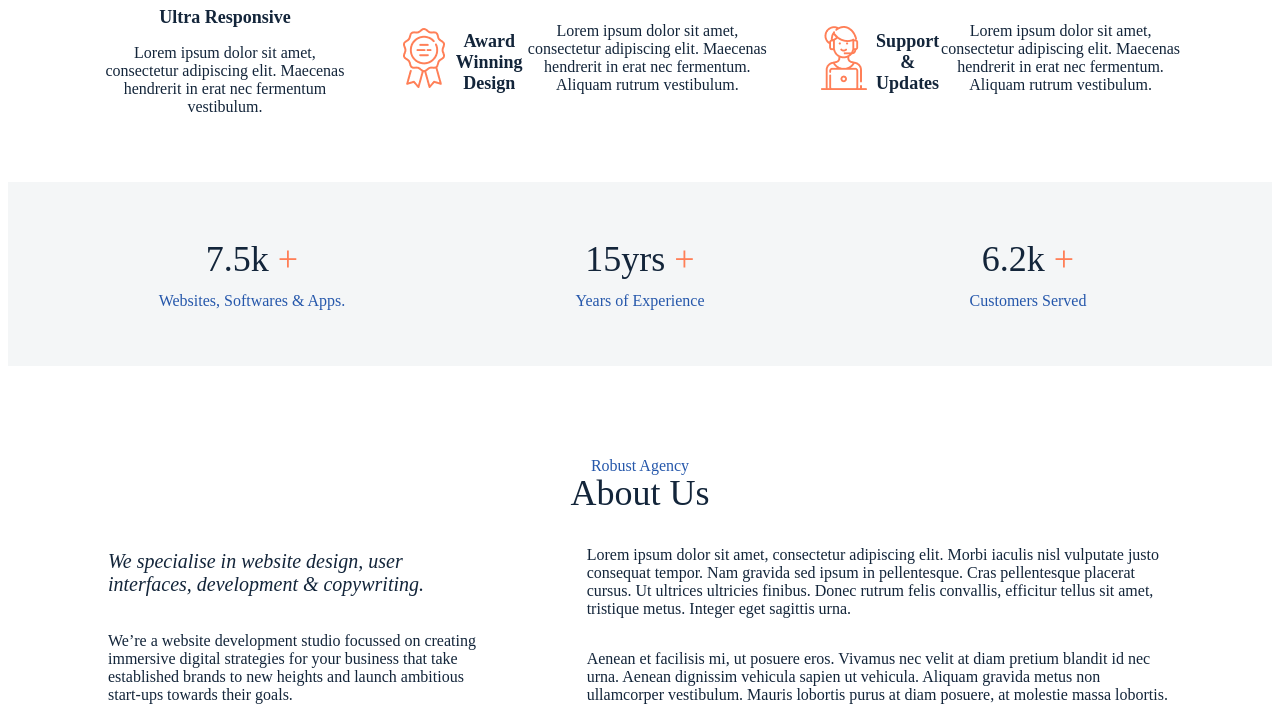
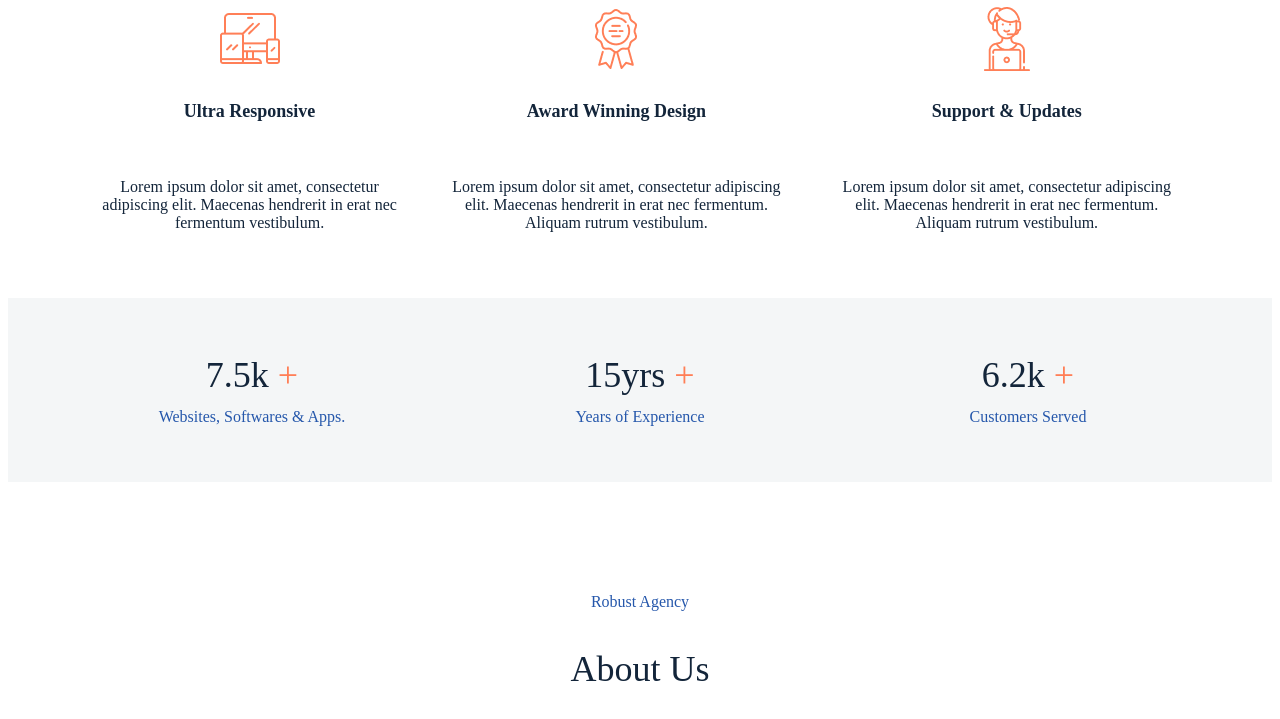
Before and after one commit to Luxlinna/Fluffy-agency-landing, a plain HTML site: page index.html in a window 1280 px wide. Shown: the part 744-1463 px from the top of the page. Drawn offline with Linux system fonts and the light colour scheme; a web font is replaced by a local one.

Commit message:
commit all

```diff
--- a/index.html
+++ b/index.html
@@ -23,7 +23,7 @@
         </div>
         <div class="header-block__container">
             <div class="header-block__container header-block__container--card">
-                <p class="header-block__container--card-color">An Agency That Helps You</p>
+                <p class="header-block__container--card-color p__padding">An Agency That Helps You</p>
                 <h1 class="header-block__container--card-title" style="padding-top: 10px;">Grow your Business</h1>
                 <p style="display: inline;">Build an award winning website that grows your business with the help of Last Door. Our 15+ years of experience in building websites have grown businesses of 1000+ clients.</p>
                 <button class="header-block__button" type="button">Get Your Free Consultation Now</button>
@@ -36,22 +36,22 @@
     <section class="service">
         <div class="service-title">
             <p class="service-title--color">Our Services</p>
-            <p class="service-title" style="display: inline;">Why choose Agency theme</p>
+            <p class="service-title p__padding">Why choose Agency theme</p>
         </div>
         <div class="service-block">
             <div class="service-block service-block__card">
                 <img src="./icon/icon-ultra-responsive.png" alt="icon-ultra-responsive" style="width: 64px;">
-                <b class="service-block__card--title">Ultra Responsive</b>
+                <b class="service-block__card--title p__padding">Ultra Responsive</b>
                 <p class="service-block__card--description">Lorem ipsum dolor sit amet, consectetur adipiscing elit. Maecenas hendrerit in erat nec fermentum vestibulum.</p>
             </div>
-            <div class="service-block agency-block__card">
+            <div class="service-block service-block__card">
                 <img src="./icon/icon-award-winning-design.png" alt="icon-award-winning-design">
-                <b class="service-block__card--title">Award Winning Design</b>
+                <b class="service-block__card--title p__padding">Award Winning Design</b>
                 <p class="service-block__card--description">Lorem ipsum dolor sit amet, consectetur adipiscing elit. Maecenas hendrerit in erat nec fermentum. Aliquam rutrum vestibulum.</p>
             </div>
-            <div class="service-block agency-block__card">
+            <div class="service-block service-block__card">
                 <img src="./icon/icon-online-support.png" alt="icon-online-support">
-                <b class="service-block__card--title">Support & Updates</b>
+                <b class="service-block__card--title p__padding">Support & Updates</b>
                 <p class="service-block__card--description">Lorem ipsum dolor sit amet, consectetur adipiscing elit. Maecenas hendrerit in erat nec fermentum. Aliquam rutrum vestibulum.</p>
             </div>
         </div>
@@ -72,8 +72,8 @@
     </section>
     <section class="aboutus">
         <div class="aboutus--title">
-            <p class="aboutus--color">Robust Agency</p>
-            <p class="aboutus--title" style="display: inline;">About Us</p>
+            <p class="aboutus--color p__padding">Robust Agency</p>
+            <p class="aboutus--title">About Us</p>
         </div>
         <div class="aboutus-block">
             <div class="aboutus-block__card">
@@ -121,7 +121,7 @@
     <section class="agency-help">
         <div>
             <p class="agency-help--title-note">An Agency That Helps You</p>
-            <p class="agency-help--title">Start Building your Website today</p>
+            <p class="agency-help--title p__padding">Start Building your Website today</p>
             <p class="agency-help--description">Lorem ipsum dolor sit amet, consectetur adipiscing elit. Integer ultrices purus lectus, et accumsan nibh suscipit sed. Nullam lorem dui, congue pharetra posuere vel, imperdiet ac lorem.</p>
             <button class="agency-help--button">Get Started Now</button>
         </div>
--- a/style/fluffy.css
+++ b/style/fluffy.css
@@ -43,6 +43,9 @@ li {
     display: inline;
     justify-content: space-between;
     margin: 0 20px;
+}
+.p__padding {
+    padding: 20px 0px 40px;
 }
 .header-block__container {
     display: flex;
```
